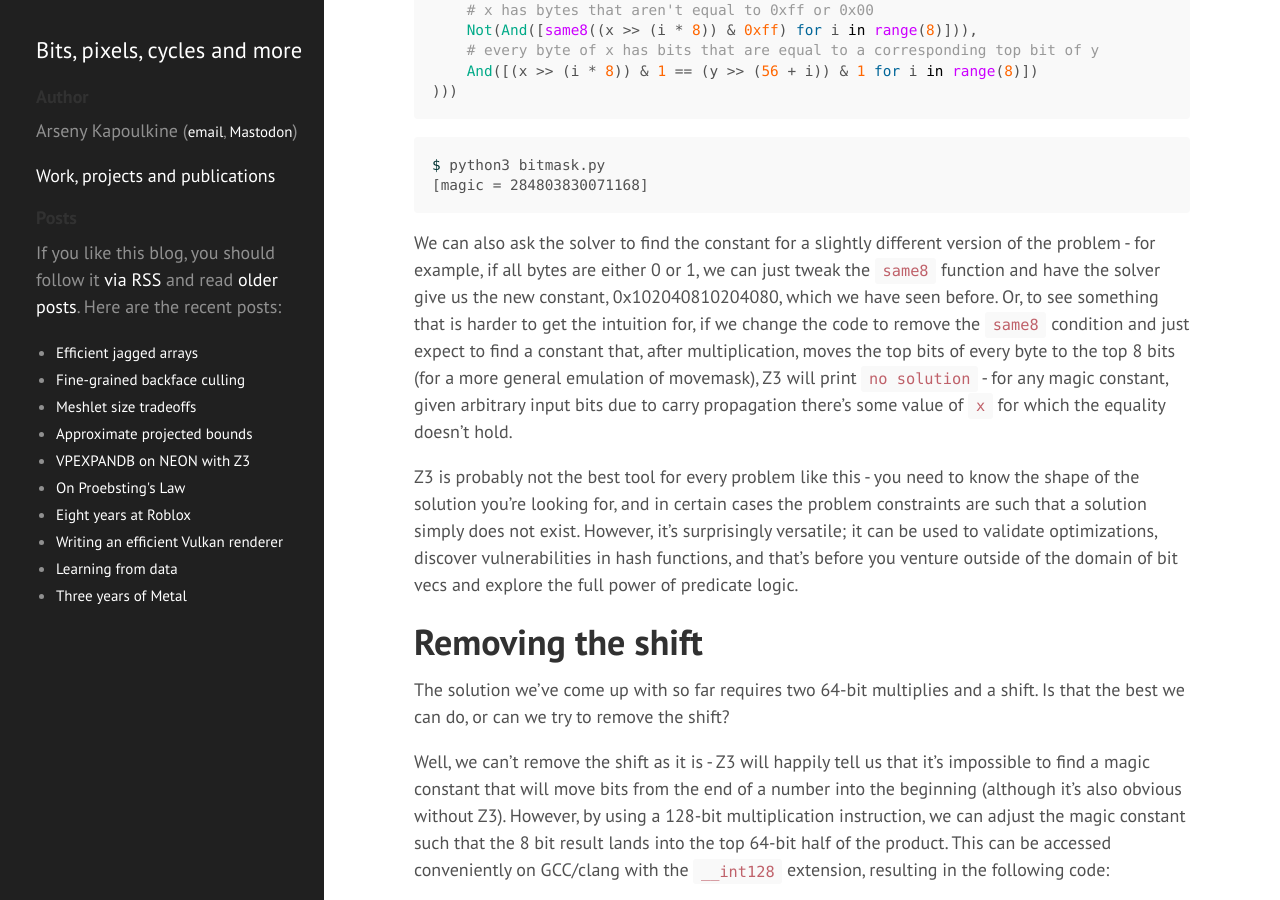
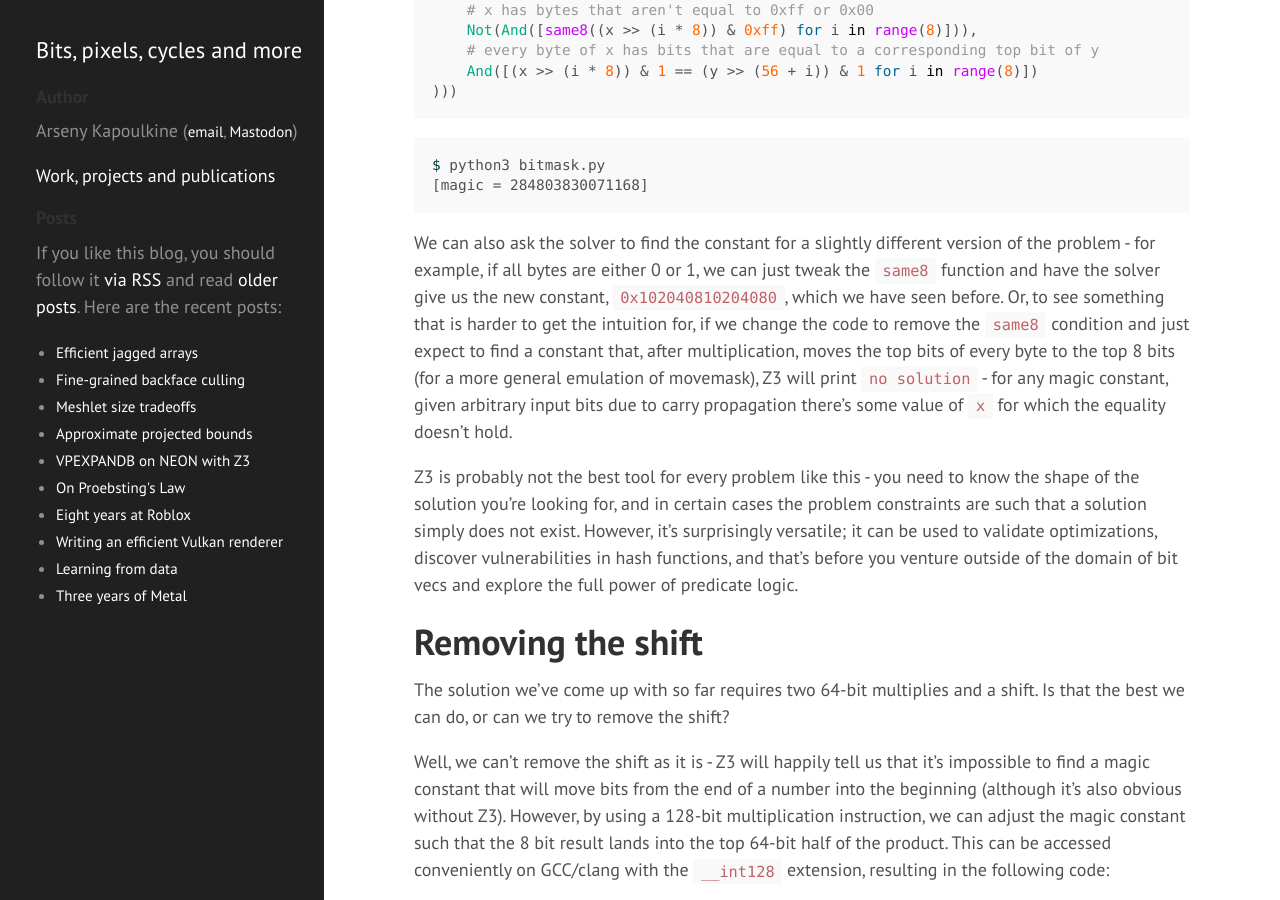
Before and after one commit to zeux/zeux.github.io, a Jekyll site: the page built from _posts/2022-09-02-vpexpandb-neon-z3.md, in a window 1280 px wide and 900 px high, scrolled down 5497 px. Built offline with Jekyll 4.4.1, drawn with Linux system fonts in a browser that asks for light colours.

Commit message:
Minor formatting fix

````diff
--- a/_posts/2022-09-02-vpexpandb-neon-z3.md
+++ b/_posts/2022-09-02-vpexpandb-neon-z3.md
@@ -159,7 +159,7 @@ $ python3 bitmask.py
 [magic = 284803830071168]
 ```
 
-We can also ask the solver to find the constant for a slightly different version of the problem - for example, if all bytes are either 0 or 1, we can just tweak the `same8` function and have the solver give us the new constant, 0x102040810204080, which we have seen before. Or, to see something that is harder to get the intuition for, if we change the code to remove the `same8` condition and just expect to find a constant that, after multiplication, moves the top bits of every byte to the top 8 bits (for a more general emulation of movemask), Z3 will print `no solution` - for any magic constant, given arbitrary input bits due to carry propagation there's some value of `x` for which the equality doesn't hold.
+We can also ask the solver to find the constant for a slightly different version of the problem - for example, if all bytes are either 0 or 1, we can just tweak the `same8` function and have the solver give us the new constant, `0x102040810204080`, which we have seen before. Or, to see something that is harder to get the intuition for, if we change the code to remove the `same8` condition and just expect to find a constant that, after multiplication, moves the top bits of every byte to the top 8 bits (for a more general emulation of movemask), Z3 will print `no solution` - for any magic constant, given arbitrary input bits due to carry propagation there's some value of `x` for which the equality doesn't hold.
 
 Z3 is probably not the best tool for every problem like this - you need to know the shape of the solution you're looking for, and in certain cases the problem constraints are such that a solution simply does not exist. However, it's surprisingly versatile; it can be used to validate optimizations, discover vulnerabilities in hash functions, and that's before you venture outside of the domain of bit vecs and explore the full power of predicate logic.
 
````
